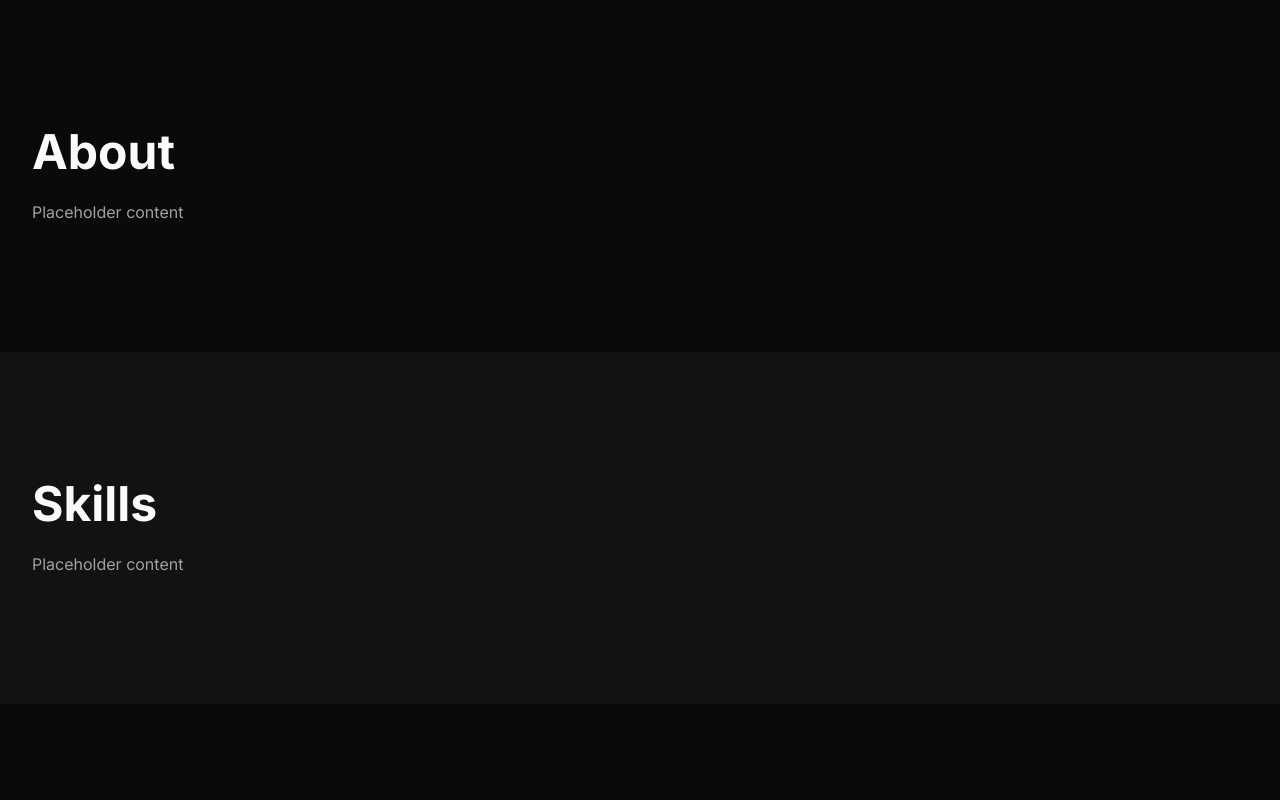
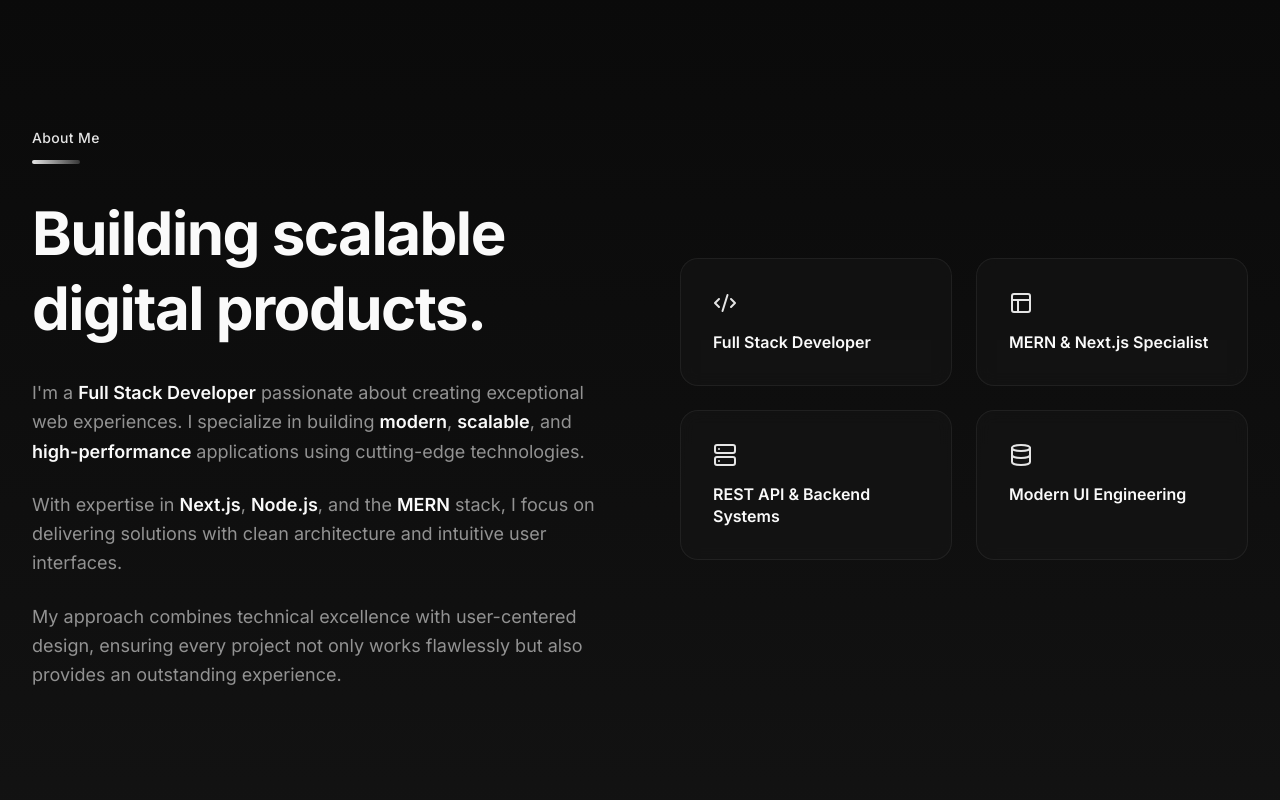
Before and after one commit to aashis06/Portfolio, a Next.js app: page / in a window 1280 px wide. Shown: the part 800-1600 px from the top of the page. Built offline with nearby package versions, Linux system fonts and the light colour scheme.

Commit message:
added content to about section

```diff
--- a/components/sections/about.tsx
+++ b/components/sections/about.tsx
@@ -1,11 +1,84 @@
+"use client";
+
 import { Container } from "@/components/layout/container";
+import { Code2, Database, Layout, Server } from "lucide-react";
+import { motion } from "framer-motion";
+
+const highlights = [
+  {
+    icon: Code2,
+    title: "Full Stack Developer",
+  },
+  {
+    icon: Layout,
+    title: "MERN & Next.js Specialist",
+  },
+  {
+    icon: Server,
+    title: "REST API & Backend Systems",
+  },
+  {
+    icon: Database,
+    title: "Modern UI Engineering",
+  },
+];
 
 export function About() {
   return (
-    <section id="about" className="py-24 md:py-32">
+    <section id="about" className="relative py-24 md:py-32 bg-gradient-to-b from-background to-muted/30">
       <Container>
-        <h2 className="text-3xl md:text-5xl font-bold">About</h2>
-        <p className="mt-6 text-muted-foreground">Placeholder content</p>
+        <div className="grid lg:grid-cols-2 gap-12 lg:gap-20 items-center">
+          {/* Left Side - Content */}
+          <div className="space-y-8">
+            <div className="space-y-3">
+              <p className="text-sm font-medium text-primary tracking-wide">
+                About Me
+              </p>
+              <div className="h-1 w-12 bg-gradient-to-r from-primary to-primary/20 rounded-full" />
+            </div>
+
+            <h2 className="text-4xl md:text-5xl lg:text-6xl font-bold tracking-tight leading-tight">
+              Building scalable digital products.
+            </h2>
+
+            <div className="space-y-6 text-base md:text-lg text-muted-foreground/90 leading-relaxed max-w-xl">
+              <p>
+                I'm a <span className="font-semibold text-foreground">Full Stack Developer</span> passionate about creating exceptional
+                web experiences. I specialize in building <span className="font-semibold text-foreground">modern</span>, <span className="font-semibold text-foreground">scalable</span>, and{" "}
+                <span className="font-semibold text-foreground">high-performance</span> applications using cutting-edge technologies.
+              </p>
+              <p>
+                With expertise in <span className="font-semibold text-foreground">Next.js</span>, <span className="font-semibold text-foreground">Node.js</span>, and the <span className="font-semibold text-foreground">MERN</span> stack, I
+                focus on delivering solutions with clean
+                architecture and intuitive user interfaces.
+              </p>
+              <p>
+                My approach combines technical excellence with user-centered
+                design, ensuring every project not only works flawlessly but
+                also provides an outstanding experience.
+              </p>
+            </div>
+          </div>
+
+          {/* Right Side - Highlight Cards */}
+          <div className="grid grid-cols-1 sm:grid-cols-2 gap-6">
+            {highlights.map((item, index) => (
+              <motion.div
+                key={index}
+                initial={{ opacity: 0, y: 20 }}
+                whileInView={{ opacity: 1, y: 0 }}
+                viewport={{ once: true }}
+                transition={{ duration: 0.5, delay: index * 0.1 }}
+                className="group p-8 rounded-2xl border border-border/60 bg-card/50 backdrop-blur-sm hover:border-primary/50 hover:shadow-lg hover:-translate-y-1 transition-all duration-300"
+              >
+                <item.icon className="w-6 h-6 mb-4 text-primary" />
+                <h3 className="text-base font-semibold leading-snug">
+                  {item.title}
+                </h3>
+              </motion.div>
+            ))}
+          </div>
+        </div>
       </Container>
     </section>
   );
```
